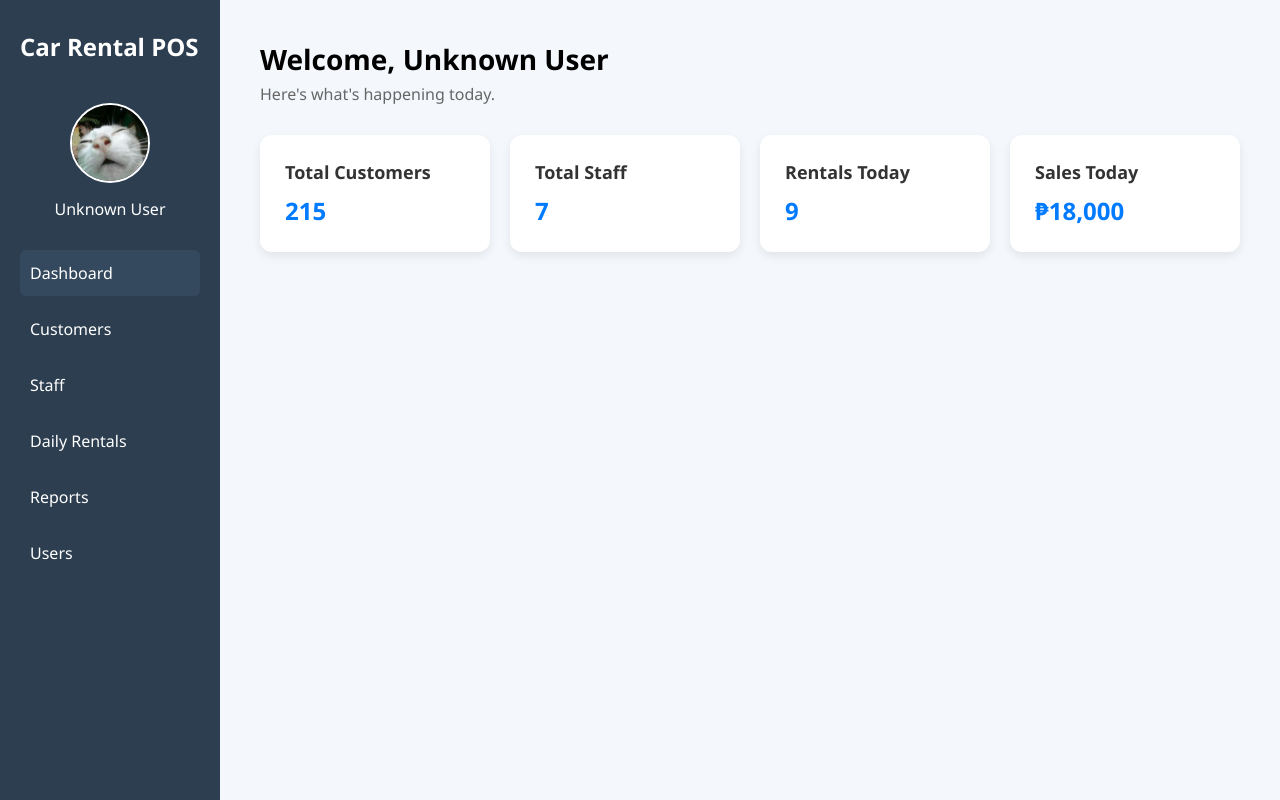
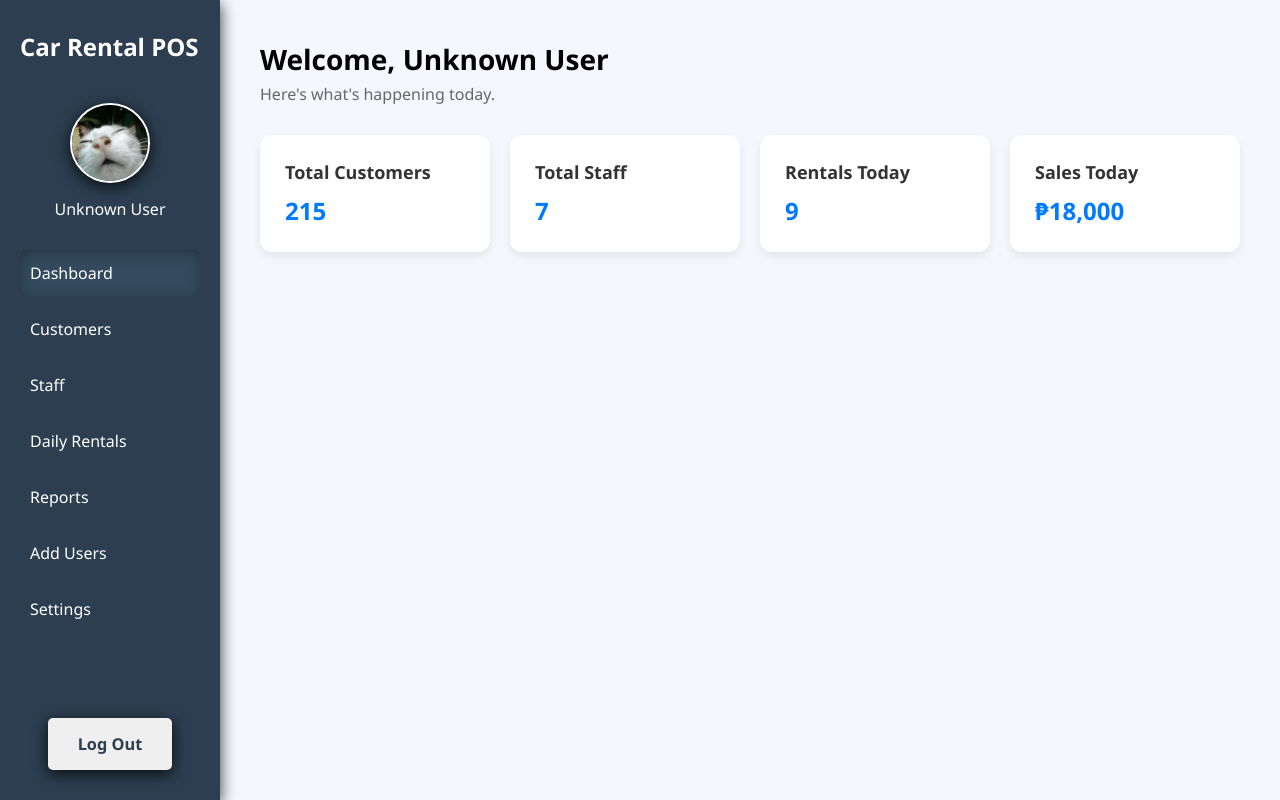
Before and after one commit to JohnnyCodeJourney/5manproject, a PHP site: page /php/homepage.php in a window 1280 px wide. Run offline with PHP 8.4, Linux system fonts and the light colour scheme; the visitor is signed in with stand-in values (Sample User, id 1); data that the repository does not hold is empty.

Commit message:
log out button

```diff
--- a/css/homepage.css
+++ b/css/homepage.css
@@ -24,6 +24,12 @@ body {
   padding: 30px 20px;
   display: flex;
   flex-direction: column;
+  height: 100vh;
+  box-shadow: 0 4px 15px rgba(0, 0, 0, 0.801);
+}
+
+nav {
+  flex-grow: 1; /* this pushes the Logout div to the bottom */
 }
 
 .user-info {
@@ -38,6 +44,7 @@ body {
   object-fit: cover;
   border: 2px solid #fff;
   margin-bottom: 10px;
+  box-shadow: 0 4px 15px rgba(0, 0, 0, 0.801);
 }
 
 .sidebar h2 {
@@ -59,6 +66,35 @@ body {
 .sidebar ul .active {
   background-color: #34495e;
 }
+
+.sidebar ul .active{
+box-shadow: 1px 3px 15px -4px rgba(0, 0, 0, 0.466) inset;
+-webkit-box-shadow: 1px 3px 15px -4px rgba(0,0,0,0.466) inset;
+-moz-box-shadow: 1px 3px 15px -4px rgba(0,0,0,0.466) inset;
+
+}
+
+.Logout{
+  margin-top: auto;
+  display: flex;
+  justify-content: center;
+}
+.LogOutBtn{
+  padding: 15px 30px 15px 30px;
+  border: none;
+  border-radius: 5px;
+  font-weight: 600;
+  font-size: 1.02rem;
+  color: #2c3e50;
+  box-shadow: 0 4px 15px rgba(0, 0, 0, 0.801);
+}
+.LogOutBtn:hover{
+  color: #1e2935;
+  background-color: rgb(204, 204, 204);
+}
+
+
+
 
 /* Main content */
 .main-content {
--- a/php/homepage.php
+++ b/php/homepage.php
@@ -50,9 +50,15 @@ include('dbconnect.php');
           <li id="staff_button" class="navItem">Staff</li>
           <li id="rentals_button" class="navItem">Daily Rentals</li>
           <li id="reports_button" class="navItem">Reports</li>
-          <li id="users_button" class="navItem">Users</li>
+          <li id="users_button" class="navItem">Add Users</li>
+          <li id="users_button" class="navItem">Settings</li>
         </ul>
       </nav>
+      <div class="Logout">
+        <form action="logout.php">
+          <button type="submit" class="LogOutBtn">Log Out</button>
+        </form>
+      </div>
     </aside>
 
     <!-- Main Content -->
--- /dev/null
+++ b/php/logout.php
@@ -0,0 +1,6 @@
+<?php
+    session_start();
+    session_destroy();
+    header("Location: index.php");
+    exit();
+?>
```
